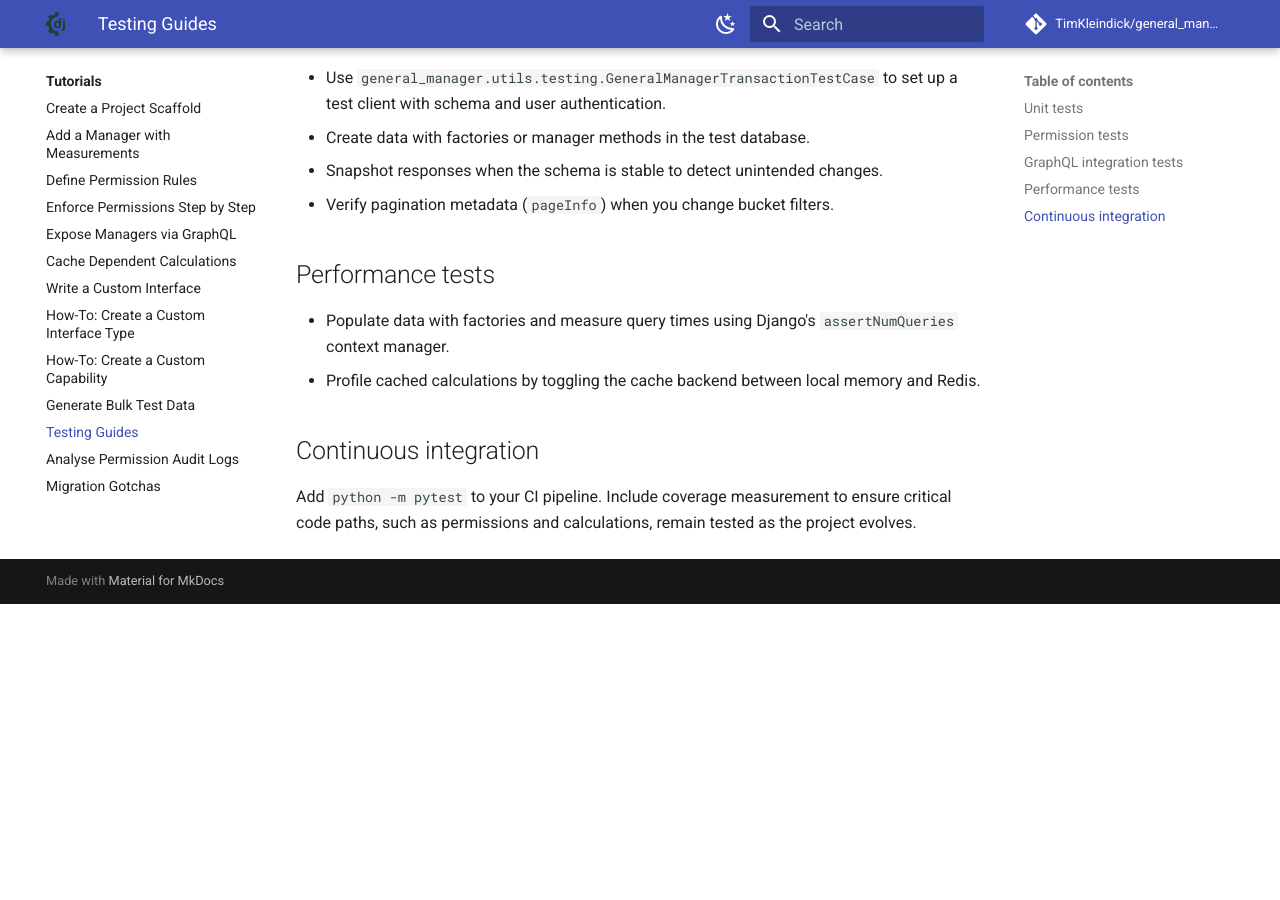
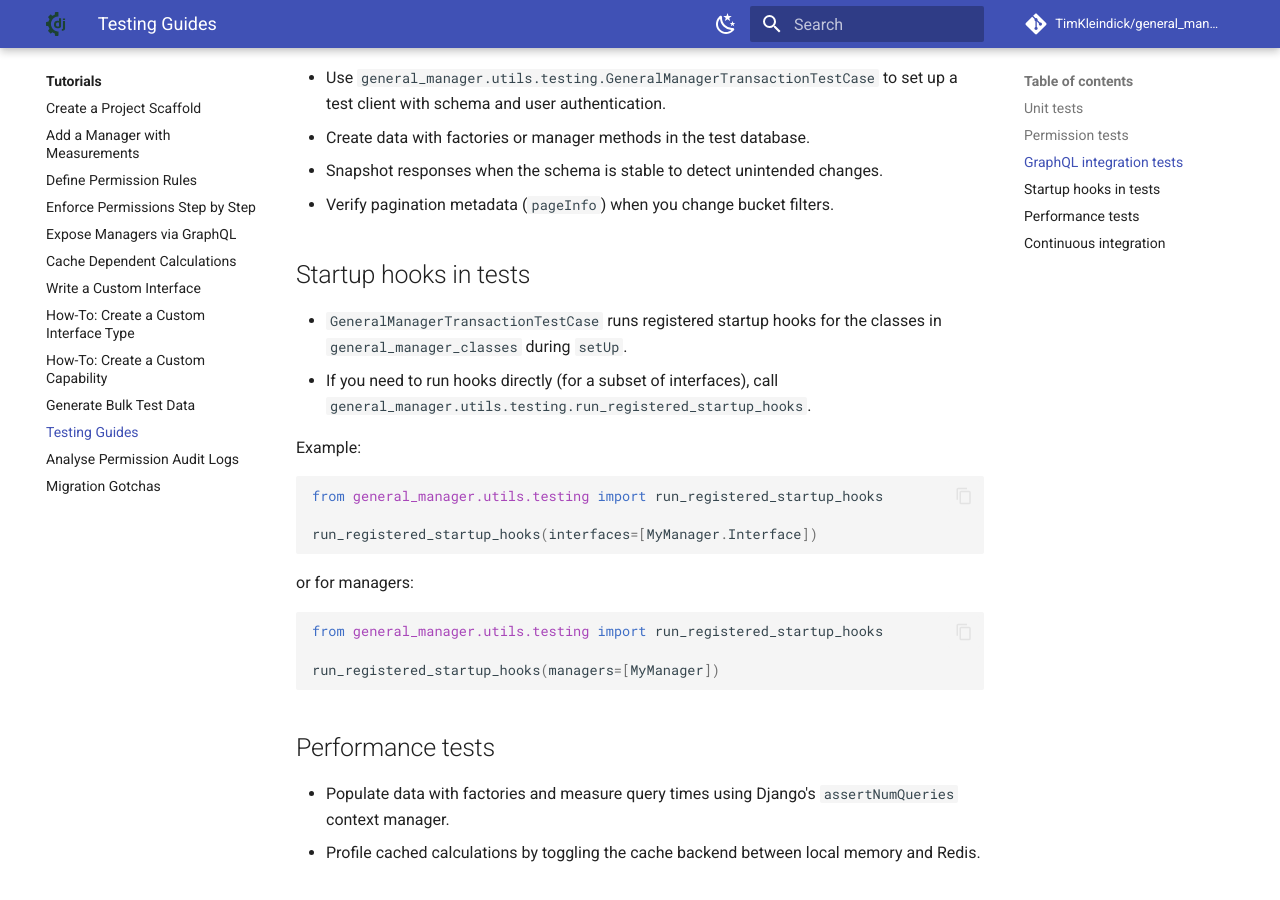
Before and after one commit to TimKleindick/general_manager, an MkDocs documentation site: the page built from docs/howto/testing_guides.md, in a window 1280 px wide and 900 px high, scrolled down 656 px. Built offline with MkDocs 1.6.1 and Material for MkDocs 9.7.7, drawn with Linux system fonts in a browser that asks for light colours; comment, search, counter and statistics services are not loaded; before the commit the page ends 1260 px from its top, so only the background shows below that.

Commit message:
docs: Add section on startup hooks in tests with usage examples

````diff
--- a/docs/howto/testing_guides.md
+++ b/docs/howto/testing_guides.md
@@ -19,6 +19,27 @@ Use the following strategies to test managers, permissions, and GraphQL APIs eff
 - Snapshot responses when the schema is stable to detect unintended changes.
 - Verify pagination metadata (`pageInfo`) when you change bucket filters.
 
+## Startup hooks in tests
+
+- `GeneralManagerTransactionTestCase` runs registered startup hooks for the classes in `general_manager_classes` during `setUp`.
+- If you need to run hooks directly (for a subset of interfaces), call `general_manager.utils.testing.run_registered_startup_hooks`.
+
+Example:
+
+```python
+from general_manager.utils.testing import run_registered_startup_hooks
+
+run_registered_startup_hooks(interfaces=[MyManager.Interface])
+```
+
+or for managers:
+
+```python
+from general_manager.utils.testing import run_registered_startup_hooks
+
+run_registered_startup_hooks(managers=[MyManager])
+```
+
 ## Performance tests
 
 - Populate data with factories and measure query times using Django's `assertNumQueries` context manager.
````
